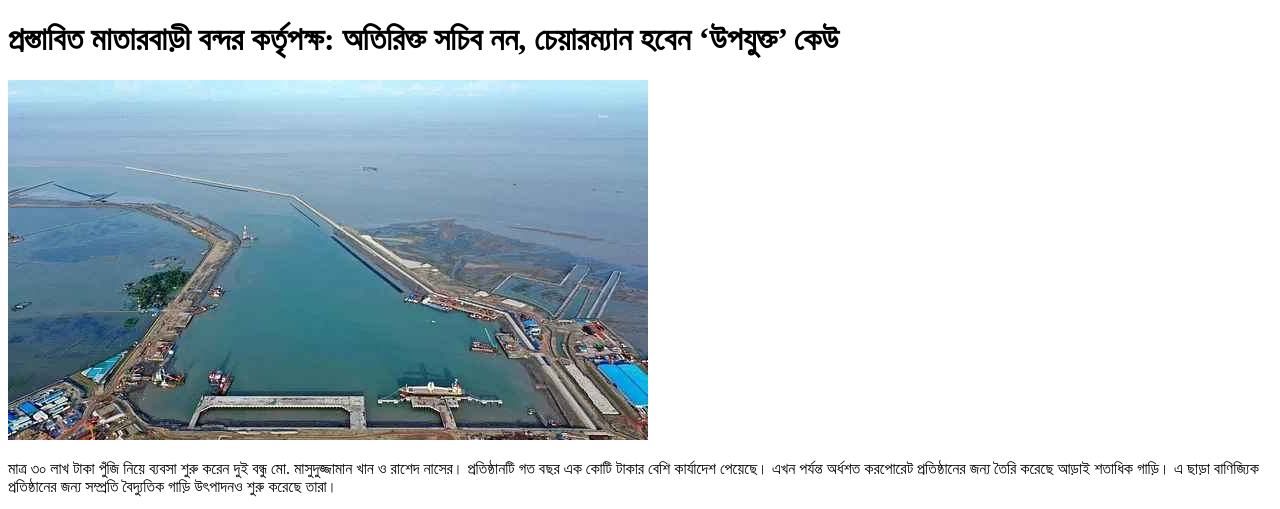
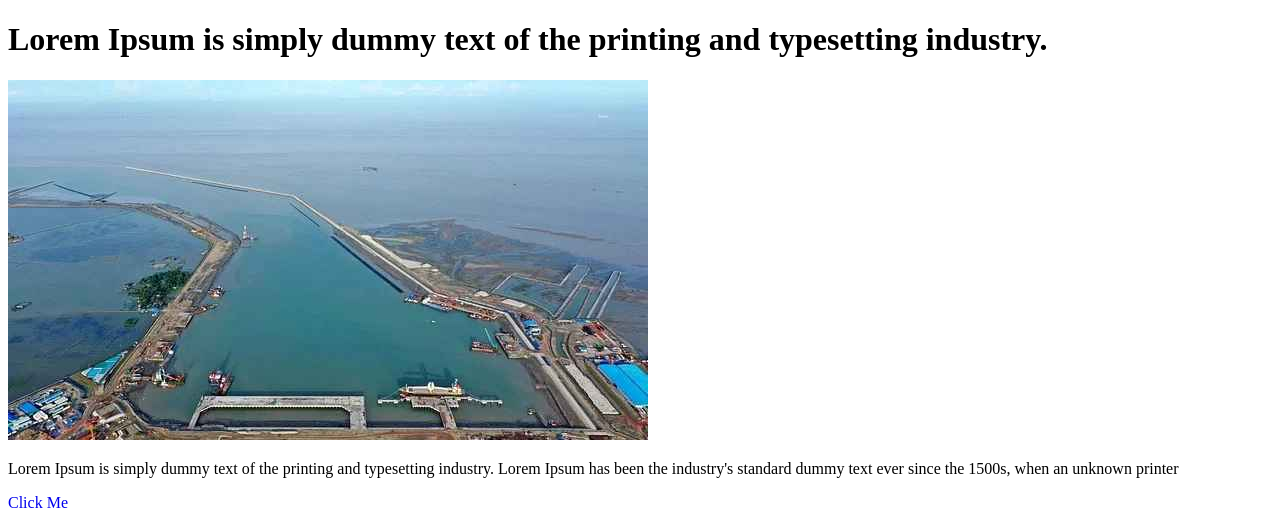
Before and after one commit to Asaduzzaman100/Web-Design, a plain HTML site: page Web Design Beginner/Part1/index.html in a window 1280 px wide. Shown: the top 509 px of the page. Drawn offline with Linux system fonts and the light colour scheme.

Commit message:
Update index.html

```diff
--- a/Web Design Beginner/Part1/index.html
+++ b/Web Design Beginner/Part1/index.html
@@ -6,15 +6,15 @@
 
 
     <body>
-        <h1>প্রস্তাবিত মাতারবাড়ী বন্দর কর্তৃপক্ষ: অতিরিক্ত সচিব নন, চেয়ারম্যান হবেন ‘উপযুক্ত’ কেউ</h1>
+        <h1>Lorem Ipsum is simply dummy text of the printing and typesetting industry.</h1>
 
-        <img src="1.jpeg" alt="প্রস্তাবিত মাতারবাড়ী বন্দর কর্তৃপক্ষ">
+        <img src="1.jpeg" alt="Lorem Ipsum is simply dummy text">
 
-        <p>মাত্র ৩০ লাখ টাকা পুঁজি নিয়ে ব্যবসা শুরু করেন দুই বন্ধু মো. মাসুদুজ্জামান খান ও রাশেদ নাসের। প্রতিষ্ঠানটি গত বছর এক কোটি টাকার বেশি কার্যাদেশ পেয়েছে। এখন পর্যন্ত অর্ধশত করপোরেট প্রতিষ্ঠানের জন্য তৈরি করেছে আড়াই শতাধিক গাড়ি। এ ছাড়া বাণিজ্যিক প্রতিষ্ঠানের জন্য সম্প্রতি বৈদ্যুতিক গাড়ি উৎপাদনও শুরু করেছে তারা।</p>
+        <p>Lorem Ipsum is simply dummy text of the printing and typesetting industry. Lorem Ipsum has been the industry's standard dummy text ever since the 1500s, when an unknown printer</p>
 
-        <a href="https://www.prothomalo.com/business/%E0%A6%89%E0%A6%A6%E0%A7%8D%E0%A6%AF%E0%A7%8B%E0%A6%95%E0%A7%8D%E0%A6%A4%E0%A6%BE/3mhxm3ryuk" target="_blank">Click Me</a>
+        <a href="https://www.lipsum.com/" target="_blank">Click Me</a>
 
-        <marquee behavior="" direction="">প্রতিষ্ঠানটি গত বছর এক কোটি টাকার বেশি কার্যাদেশ পেয়েছে। এখন পর্যন্ত অর্ধশত করপোরেট প্রতিষ্ঠানের জন্য তৈরি করেছে আড়াই শতাধিক</marquee>
+        <marquee behavior="" direction="">Lorem Ipsum is simply dummy text of the printing and typesetting industry. Lorem Ipsum has been the industry's standard</marquee>
         <marquee behavior="up" direction="right">  <img src="1.jpeg" alt="">  </marquee>
 
     </body>
```
